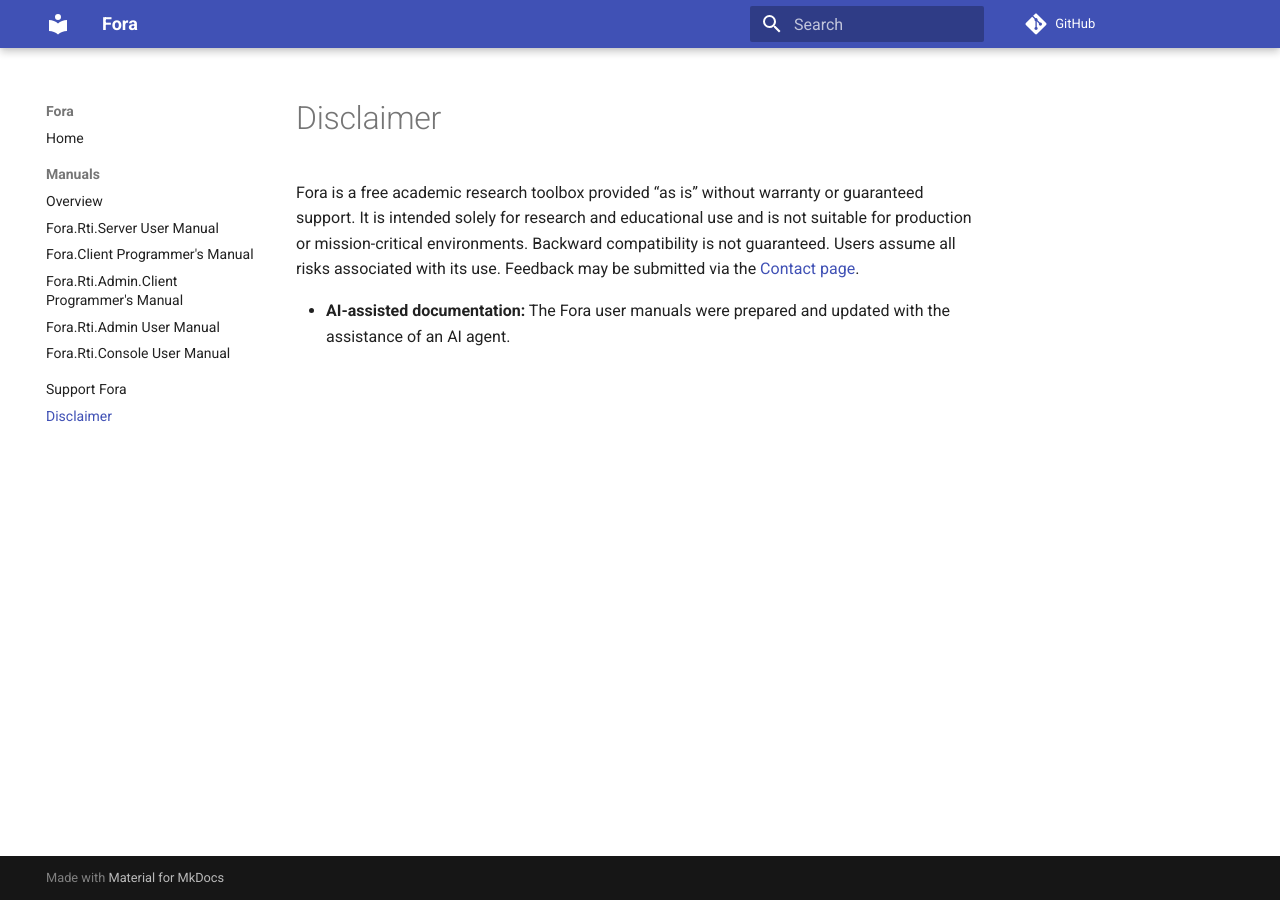
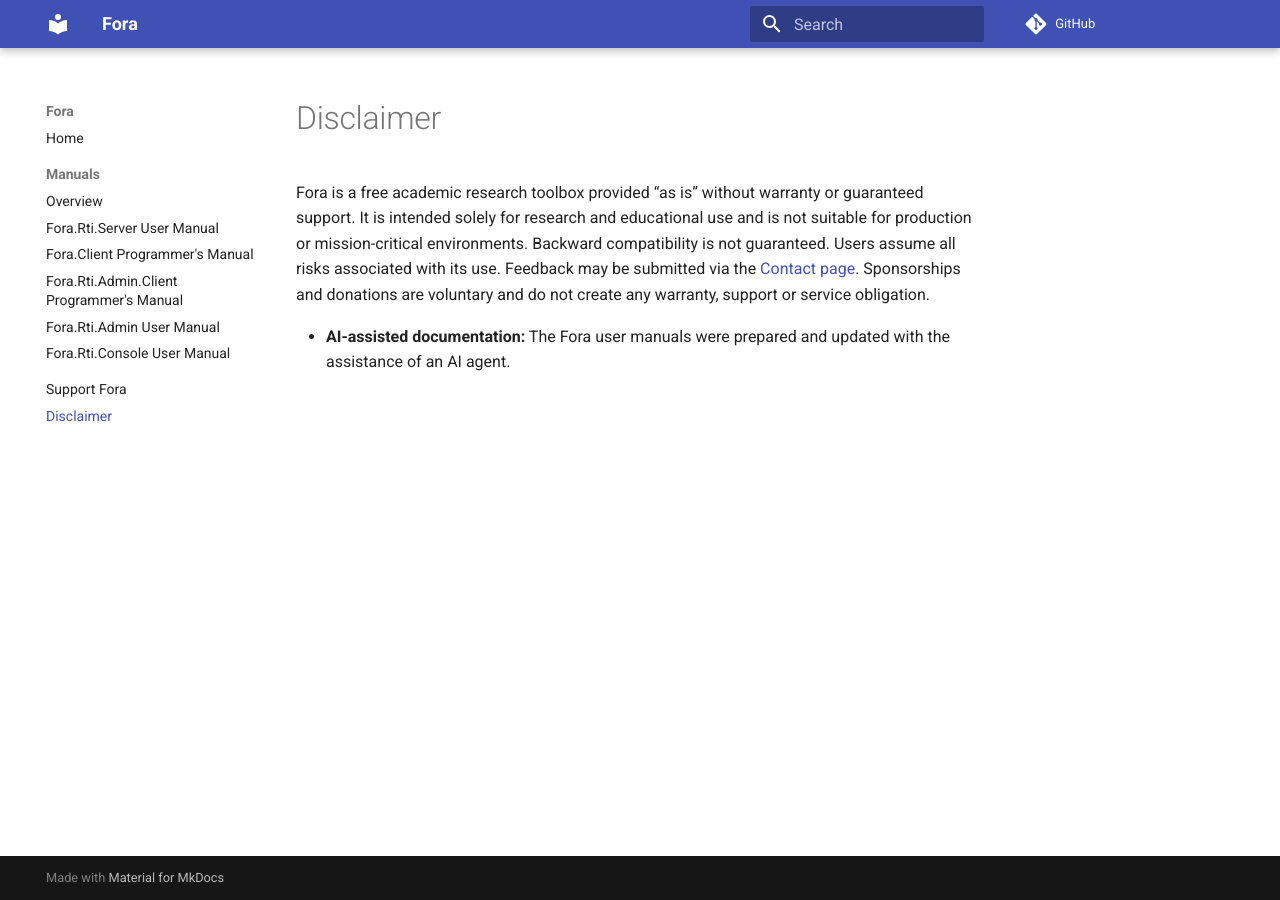
Before and after one commit to otopcu/fora-site, an MkDocs documentation site: the page built from docs/disclaimer.md, in a window 1280 px wide. Built offline with MkDocs 1.6.1 and Material for MkDocs 9.7.7, drawn with Linux system fonts in a browser that asks for light colours; comment, search, counter and statistics services are not loaded.

Commit message:
docs: sponsorship in the disclaimers, the NuGet READMEs and the Google Sites page
- Every disclaimer (the full legal one, the web and site ones, and the
  Fora.Client and Fora.Rti README ones) now states that sponsorships and
  donations are voluntary and create no warranty, support or service
  obligation.
- The five NuGet READMEs end with a short "Support Fora" section that
  links GitHub Sponsors.
- The Google Sites page gets a Support row in License & Credits.

Co-Authored-By: Claude Opus 5.5 <noreply@anthropic.com>

```diff
--- a/docs/disclaimer.md
+++ b/docs/disclaimer.md
@@ -3,6 +3,6 @@ description: Fora disclaimer — research use, no warranty, AI-assisted document
 ---
 # Disclaimer
 
-Fora is a free academic research toolbox provided “as is” without warranty or guaranteed support. It is intended solely for research and educational use and is not suitable for production or mission-critical environments. Backward compatibility is not guaranteed. Users assume all risks associated with its use. Feedback may be submitted via the [Contact page](https://sites.google.com/view/okantopcu/contact).
+Fora is a free academic research toolbox provided “as is” without warranty or guaranteed support. It is intended solely for research and educational use and is not suitable for production or mission-critical environments. Backward compatibility is not guaranteed. Users assume all risks associated with its use. Feedback may be submitted via the [Contact page](https://sites.google.com/view/okantopcu/contact). Sponsorships and donations are voluntary and do not create any warranty, support or service obligation.
 
 - **AI-assisted documentation:** The Fora user manuals were prepared and updated with the assistance of an AI agent.
```
